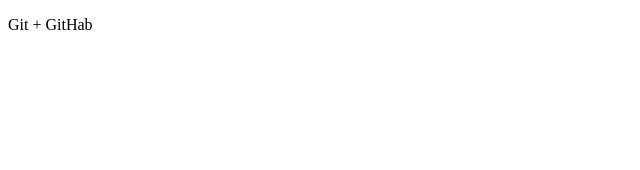
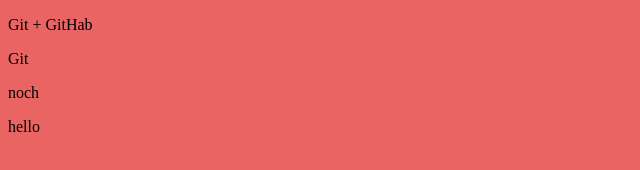
Before and after one commit to IOJulia/gitTest, a plain HTML site: page index.html in a window 1280 px wide. Shown: the whole page, without its empty margins (0-640 px from the left). Drawn offline with Linux system fonts and the light colour scheme.

Commit message:
first chenge

```diff
--- a/css/main.css
+++ b/css/main.css
@@ -1,3 +1,6 @@
 body {
-  background-color: #fff;
+  background-color: #eb6464;
 }
+p {
+  ]color: #9e7979;
+}
--- a/index.html
+++ b/index.html
@@ -8,5 +8,8 @@
   </head>
   <body>
     <p>Git + GitHab</p>
+    <p>Git</p>
+    <p>noch</p>
+    <p>hello</p>
   </body>
 </html>
```
